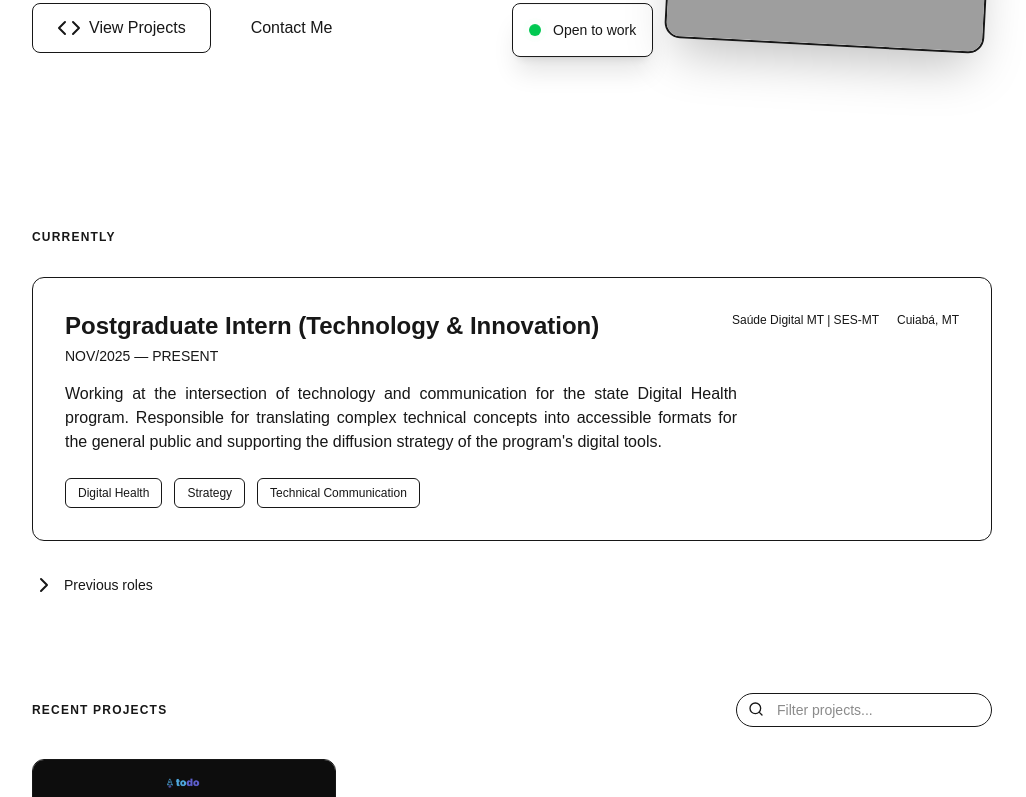
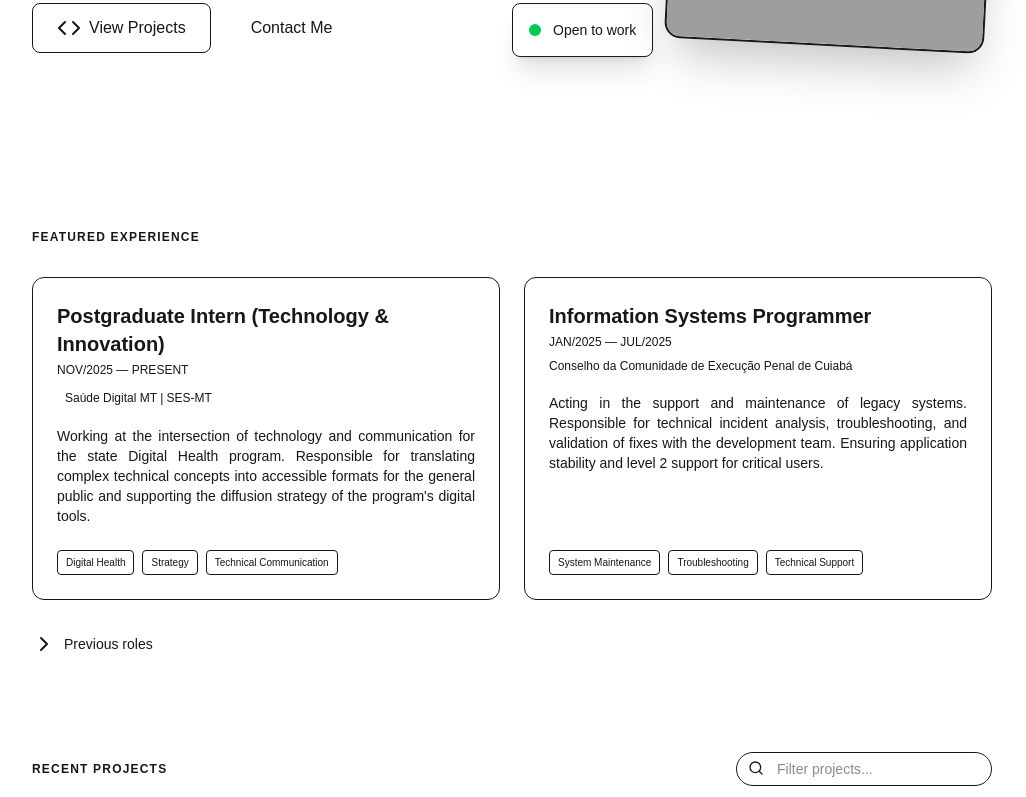
Before and after one commit to somentebruno/dev-portfolio, a Next.js app: page /en in a window 1280 px wide. Shown: the part 457-1254 px from the top of the page, without its empty margins (128-1154 px from the left). Built offline with nearby package versions, Linux system fonts and the light colour scheme; grey boxes are pictures that could not be loaded.

Commit message:
feat(ui): refactor experience section layout
- Rename 'Currently' to 'Featured Experience'
- Move 'Programmer' role to featured grid alongside current Intern role
- Move 'Analyst' role to collapsed 'Previous Roles' section
- Update translations for new section headers

```diff
--- a/src/components/Experience.tsx
+++ b/src/components/Experience.tsx
@@ -10,76 +10,82 @@ export function Experience() {
         <section id="experience" className="space-y-8">
             <div className="flex items-center gap-4 mb-8">
                 <h3 className="text-xs font-bold tracking-widest text-text-muted-light dark:text-text-muted-dark uppercase">
-                    {t("currently")}
+                    {t("featured")}
                 </h3>
                 <div className="h-[1px] bg-border-light dark:border-border-dark flex-grow"></div>
             </div>
-            <div className="bg-surface-light dark:bg-surface-dark border border-border-light dark:border-border-dark rounded-xl p-6 md:p-8 hover:border-primary/50 transition-colors group relative overflow-hidden">
-                <div className="absolute top-0 right-0 w-64 h-64 bg-primary/5 rounded-full blur-3xl -translate-y-1/2 translate-x-1/2"></div>
-                <div className="relative z-10">
-                    <div className="flex flex-col md:flex-row md:items-start md:justify-between gap-4 mb-4">
-                        <div>
-                            <h3 className="text-xl md:text-2xl font-bold text-text-main-light dark:text-text-main-dark group-hover:text-primary transition-colors">
+
+            <div className="grid grid-cols-1 md:grid-cols-2 gap-6">
+                {/* Estágio (Current) */}
+                <div className="bg-surface-light dark:bg-surface-dark border border-border-light dark:border-border-dark rounded-xl p-6 hover:border-primary/50 transition-colors group relative overflow-hidden flex flex-col h-full">
+                    <div className="absolute top-0 right-0 w-64 h-64 bg-primary/5 rounded-full blur-3xl -translate-y-1/2 translate-x-1/2"></div>
+                    <div className="relative z-10 flex-grow">
+                        <div className="mb-4">
+                            <h3 className="text-lg md:text-xl font-bold text-text-main-light dark:text-text-main-dark group-hover:text-primary transition-colors">
                                 {t("seniorRole")}
                             </h3>
-                            <p className="text-sm font-mono text-text-muted-light dark:text-text-muted-dark mt-1">
+                            <p className="text-xs font-mono text-text-muted-light dark:text-text-muted-dark mt-1 uppercase">
                                 NOV/2025 — {t("present")}
                             </p>
+                            <div className="mt-2 text-xs text-primary font-medium bg-primary/10 inline-block px-2 py-1 rounded">
+                                Saúde Digital MT | SES-MT
+                            </div>
                         </div>
-                        <div className="flex items-center gap-2">
-                            <span className="inline-flex items-center px-2.5 py-0.5 rounded text-xs font-medium bg-primary/10 text-primary">
-                                Saúde Digital MT | SES-MT
-                            </span>
-                            <span className="text-xs text-text-muted-light dark:text-text-muted-dark">
-                                Cuiabá, MT
-                            </span>
-                        </div>
+                        <p className="text-sm text-text-muted-light dark:text-text-muted-dark mb-6 text-justify">
+                            {t("seniorDesc")}
+                        </p>
                     </div>
-                    <p className="text-text-muted-light dark:text-text-muted-dark mb-6 max-w-2xl text-justify">
-                        {t("seniorDesc")}
-                    </p>
-                    <div className="flex flex-wrap gap-3">
-                        <span className="flex items-center gap-1.5 px-3 py-1.5 rounded-md bg-background-light dark:bg-background-dark border border-border-light dark:border-border-dark text-xs font-medium text-text-main-light dark:text-text-main-dark">
+                    <div className="flex flex-wrap gap-2 relative z-10 mt-auto">
+                        <span className="px-2 py-1 text-[10px] rounded bg-background-light dark:bg-background-dark border border-border-light dark:border-border-dark text-text-main-light dark:text-text-main-dark font-medium">
                             {t("tag1")}
                         </span>
-                        <span className="flex items-center gap-1.5 px-3 py-1.5 rounded-md bg-background-light dark:bg-background-dark border border-border-light dark:border-border-dark text-xs font-medium text-text-main-light dark:text-text-main-dark">
+                        <span className="px-2 py-1 text-[10px] rounded bg-background-light dark:bg-background-dark border border-border-light dark:border-border-dark text-text-main-light dark:text-text-main-dark font-medium">
                             {t("tag2")}
                         </span>
-                        <span className="flex items-center gap-1.5 px-3 py-1.5 rounded-md bg-background-light dark:bg-background-dark border border-border-light dark:border-border-dark text-xs font-medium text-text-main-light dark:text-text-main-dark">
+                        <span className="px-2 py-1 text-[10px] rounded bg-background-light dark:bg-background-dark border border-border-light dark:border-border-dark text-text-main-light dark:text-text-main-dark font-medium">
                             {t("tag3")}
                         </span>
                     </div>
                 </div>
+
+                {/* Programador (Featured Previous - Role 1) */}
+                <div className="bg-surface-light dark:bg-surface-dark border border-border-light dark:border-border-dark rounded-xl p-6 hover:border-primary/50 transition-colors group relative overflow-hidden flex flex-col h-full">
+                    <div className="relative z-10 flex-grow">
+                        <div className="mb-4">
+                            <h3 className="text-lg md:text-xl font-bold text-text-main-light dark:text-text-main-dark group-hover:text-primary transition-colors">
+                                {t("role1")}
+                            </h3>
+                            <p className="text-xs font-mono text-text-muted-light dark:text-text-muted-dark mt-1 uppercase">
+                                JAN/2025 — JUL/2025
+                            </p>
+                            <div className="mt-2 text-xs text-text-muted-light dark:text-text-muted-dark font-medium inline-block">
+                                Conselho da Comunidade de Execução Penal de Cuiabá
+                            </div>
+                        </div>
+                        <p className="text-sm text-text-muted-light dark:text-text-muted-dark mb-6 text-justify">
+                            {t("desc1")}
+                        </p>
+                    </div>
+                    <div className="flex flex-wrap gap-2 relative z-10 mt-auto">
+                        <span className="px-2 py-1 text-[10px] rounded bg-background-light dark:bg-background-dark border border-border-light dark:border-border-dark text-text-main-light dark:text-text-main-dark font-medium">
+                            {t("tagRole1_1")}
+                        </span>
+                        <span className="px-2 py-1 text-[10px] rounded bg-background-light dark:bg-background-dark border border-border-light dark:border-border-dark text-text-main-light dark:text-text-main-dark font-medium">
+                            {t("tagRole1_2")}
+                        </span>
+                        <span className="px-2 py-1 text-[10px] rounded bg-background-light dark:bg-background-dark border border-border-light dark:border-border-dark text-text-main-light dark:text-text-main-dark font-medium">
+                            {t("tagRole1_3")}
+                        </span>
+                    </div>
+                </div>
             </div>
+
             <details className="group">
                 <summary className="flex items-center gap-2 cursor-pointer text-sm font-medium text-text-muted-light dark:text-text-muted-dark hover:text-text-main-light dark:hover:text-text-main-dark transition-colors list-none select-none">
                     <ChevronRight className="transition-transform group-open:rotate-90 text-lg" />
                     {t("previousRoles")}
                 </summary>
                 <div className="pl-7 mt-4 space-y-6 border-l border-border-light dark:border-border-dark ml-2">
-                    <div className="pl-6 relative">
-                        <div className="absolute -left-[5px] top-2 w-2.5 h-2.5 rounded-full bg-border-light dark:bg-border-dark"></div>
-                        <h4 className="text-base font-semibold text-text-main-light dark:text-text-main-dark">
-                            {t("role1")}
-                        </h4>
-                        <p className="text-xs text-text-muted-light dark:text-text-muted-dark mb-1">
-                            Conselho da Comunidade de Execução Penal de Cuiabá • JAN/2025 — JUL/2025
-                        </p>
-                        <p className="text-sm text-text-muted-light dark:text-text-muted-dark mb-4 text-justify">
-                            {t("desc1")}
-                        </p>
-                        <div className="flex flex-wrap gap-2">
-                            <span className="px-2 py-1 text-[10px] rounded bg-surface-light dark:bg-surface-dark border border-border-light dark:border-border-dark text-text-muted-light dark:text-text-muted-dark">
-                                {t("tagRole1_1")}
-                            </span>
-                            <span className="px-2 py-1 text-[10px] rounded bg-surface-light dark:bg-surface-dark border border-border-light dark:border-border-dark text-text-muted-light dark:text-text-muted-dark">
-                                {t("tagRole1_2")}
-                            </span>
-                            <span className="px-2 py-1 text-[10px] rounded bg-surface-light dark:bg-surface-dark border border-border-light dark:border-border-dark text-text-muted-light dark:text-text-muted-dark">
-                                {t("tagRole1_3")}
-                            </span>
-                        </div>
-                    </div>
                     <div className="pl-6 relative">
                         <div className="absolute -left-[5px] top-2 w-2.5 h-2.5 rounded-full bg-border-light dark:bg-border-dark"></div>
                         <h4 className="text-base font-semibold text-text-main-light dark:text-text-main-dark">
--- a/src/messages/en.json
+++ b/src/messages/en.json
@@ -16,7 +16,7 @@
         "openToWork": "Open to work"
     },
     "Experience": {
-        "currently": "Currently",
+        "featured": "Featured Experience",
         "present": "PRESENT",
         "seniorRole": "Postgraduate Intern (Technology & Innovation)",
         "seniorDesc": "Working at the intersection of technology and communication for the state Digital Health program. Responsible for translating complex technical concepts into accessible formats for the general public and supporting the diffusion strategy of the program's digital tools.",
--- a/src/messages/pt.json
+++ b/src/messages/pt.json
@@ -16,7 +16,7 @@
         "openToWork": "Disponível para trabalho"
     },
     "Experience": {
-        "currently": "Atualmente",
+        "featured": "Experiência em Destaque",
         "present": "PRESENTE",
         "seniorRole": "Estagiário de Pós-Graduação (Tecnologia & Inovação)",
         "seniorDesc": "Atuando na interface entre tecnologia e comunicação para o programa de Saúde Digital do estado. Responsável por traduzir conceitos técnicos complexos para formatos acessíveis ao público final e apoiar a estratégia de difusão das ferramentas digitais do programa.",
```
